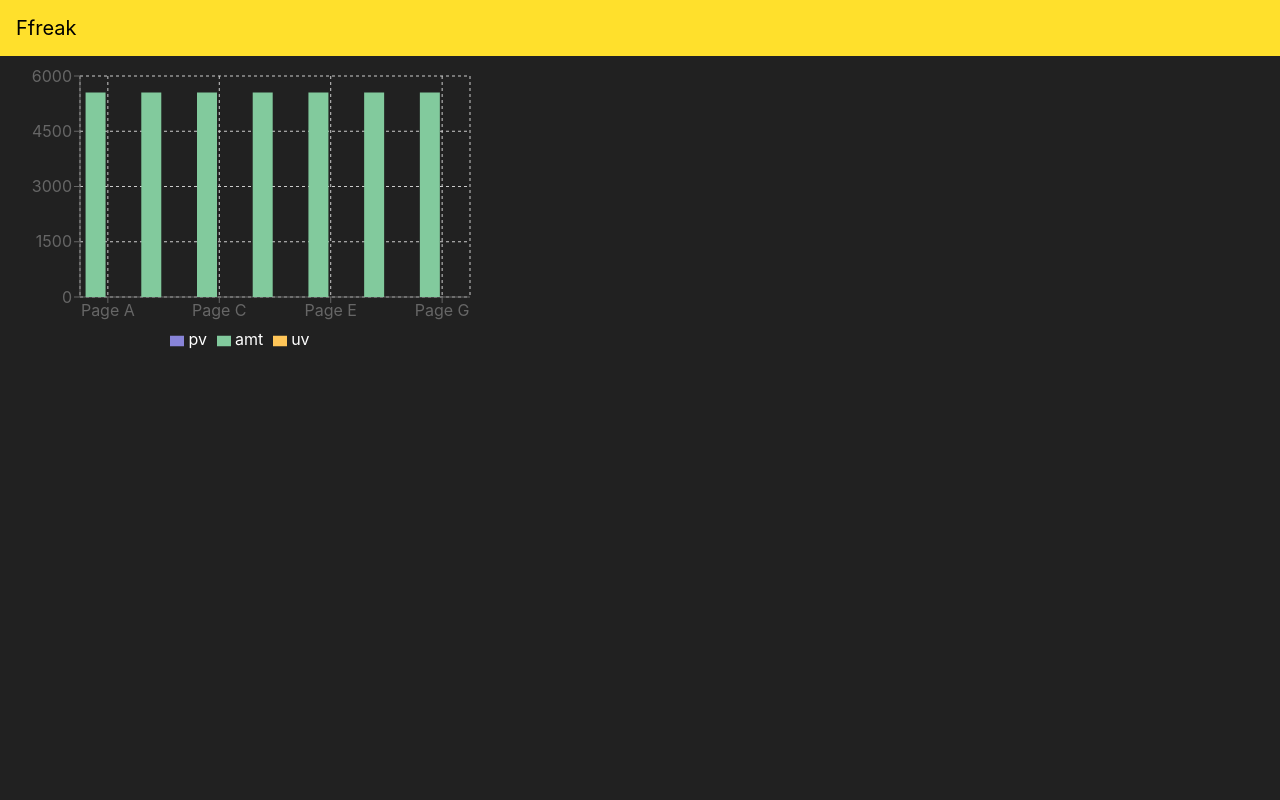
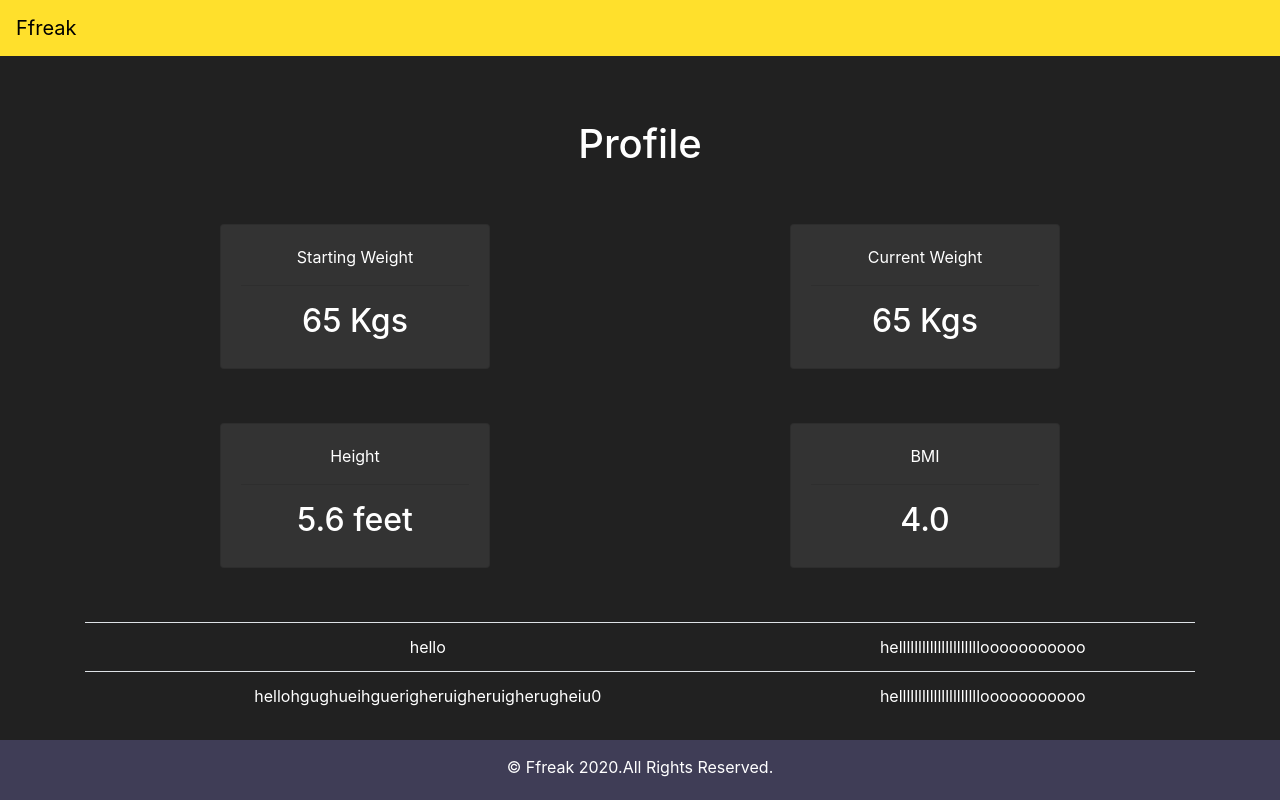
Before and after one commit to mayanktomar/Ffreak, a React (Create React App) app: page /profile in a window 1280 px wide. Built offline with nearby package versions, Linux system fonts and the light colour scheme.

Commit message:
add khushal87 page-routes

```diff
--- a/package.json
+++ b/package.json
@@ -17,6 +17,7 @@
     "react-datepicker": "^3.3.0",
     "react-dom": "^16.14.0",
     "react-move": "^6.4.0",
+    "react-router-dom": "^5.2.0",
     "react-scripts": "3.4.3",
     "reactstrap": "^8.6.0",
     "recharts": "^1.8.5"
--- a/src/App.css
+++ b/src/App.css
@@ -39,7 +39,7 @@
 
 body{
   background-color: #212121  !important;
- color:white !important;
+ /* color:white !important; */
 }
 
 .headings{
--- a/src/App.js
+++ b/src/App.js
@@ -2,11 +2,23 @@ import React from 'react';
 
 import './App.css';
 import MainComponent from './components/MainComponent';
+import {Switch,Route,BrowserRouter} from 'react-router-dom';
+import AuthScreen from './pages/AuthScreen';
+import DashboardScreen from './pages/DashboardScreen';
+import ProfileScreen from './pages/ProfileScreen';
+import AchievementPage from './pages/AchievementPage';
 
 function App() {
   return (
     <div className="App">
-      <MainComponent/>
+      <BrowserRouter>
+        <Switch>
+          <Route exact path="/" component={AuthScreen}/>
+          <Route exact path='/dashboard' component={DashboardScreen}/>
+          <Route exact path="/profile" component={ProfileScreen}/>
+          <Route exact path="/achievement" component={AchievementPage}/>
+        </Switch>
+      </BrowserRouter>
     </div>
   );
 }
--- a/src/components/MainComponent.js
+++ b/src/components/MainComponent.js
@@ -7,20 +7,12 @@ import Profile from './Profile';
 import UserDashboard from './UserDashboard';
 
 export class MainComponent extends Component {
-    constructor(props)
-    {
+    constructor(props) {
         super(props);
-
     }
     render() {
         return (
             <div>
-                <Header/>
-                {/* <AskLogin/> */}
-                {/* <UserDashboard/> */}
-                {/* <Profile/> */}
-                <Achievements/>
-                {/* <Footer/> */}
             </div>
         )
     }
--- /dev/null
+++ b/src/pages/AchievementPage.js
@@ -0,0 +1,16 @@
+import React from 'react';
+import Achievements from '../components/Achievements';
+import Footer from '../components/Footer';
+import Header from '../components/Header';
+
+function AchievementPage(props){
+    return(
+        <>
+            <Header/>
+            <Achievements/>
+            <Footer/>
+        </>
+    )
+}
+
+export default AchievementPage;
--- /dev/null
+++ b/src/pages/AuthScreen.js
@@ -0,0 +1,16 @@
+import React from 'react'
+import AskLogin from '../components/AskLogin';
+import Footer from '../components/Footer';
+import Header from '../components/Header';
+
+function AuthScreen(props){
+    return (
+        <>
+            <Header/>
+            <AskLogin/>
+            <Footer/>
+        </>
+    )
+}
+
+export default AuthScreen;
--- /dev/null
+++ b/src/pages/DashboardScreen.js
@@ -0,0 +1,16 @@
+import React from 'react';
+import Footer from '../components/Footer';
+import Header from '../components/Header';
+import UserDashboard from '../components/UserDashboard';
+
+function DashboardScreen(props){
+    return(
+        <>
+            <Header/>
+            <UserDashboard/>
+            <Footer/>
+        </>
+    )
+}
+
+export default DashboardScreen;
--- /dev/null
+++ b/src/pages/ProfileScreen.js
@@ -0,0 +1,16 @@
+import React from 'react';
+import Footer from '../components/Footer';
+import Header from '../components/Header';
+import Profile from '../components/Profile';
+
+function ProfileScreen(props){
+    return (
+        <>
+            <Header/>
+            <Profile/>
+            <Footer/>
+        </>
+    )
+}
+
+export default ProfileScreen;
```
Also changed, not shown: 1 other file (tests, documents, lock files or other folders).
